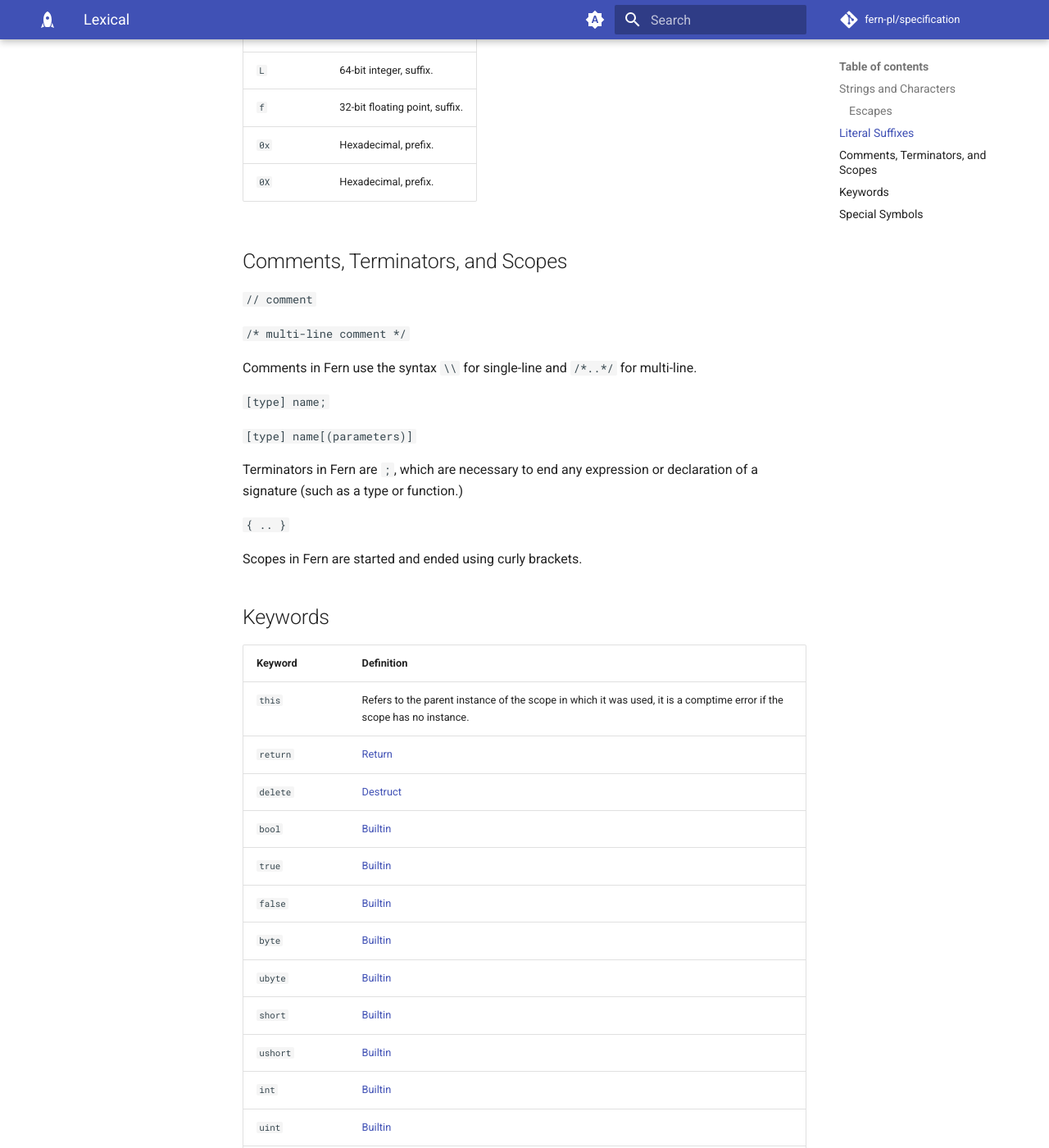
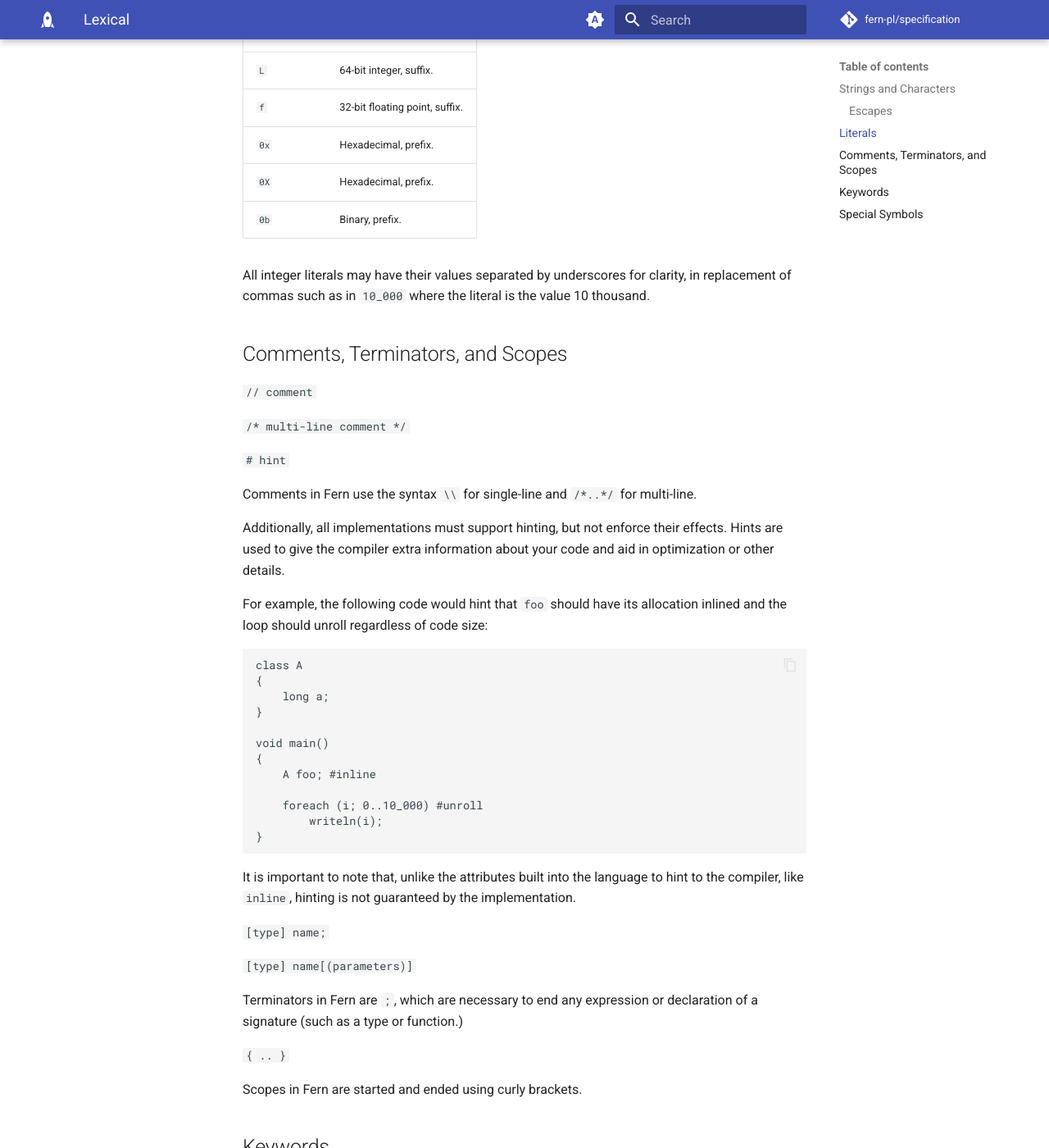
Before and after one commit to fern-pl/specification, an MkDocs documentation site: the page built from specification/lexical.md, in a window 1280 px wide and 1400 px high, scrolled down 1356 px. Shown: the whole window at 82% size. Built offline with MkDocs 1.6.1 and Material for MkDocs 9.7.7, drawn with Linux system fonts in a browser that asks for light colours; comment, search, counter and statistics services are not loaded; some of the changed text lies outside the part shown.

Commit message:
define underscores, binary prefix, and compiler hints

````diff
--- a/specification/lexical.md
+++ b/specification/lexical.md
@@ -25,7 +25,7 @@ Escape sequences are sequences of characters which result in a special character
 | `\v` | Vertical tab. |
 | `\xhh..` | Hexadecimal character insert. |
 
-## Literal Suffixes
+## Literals
 
 Literal suffixes are suffixes which may be appended to a literal to change the way that the literal is formatted or interpreted.
 
@@ -37,6 +37,9 @@ Literal suffixes are suffixes which may be appended to a literal to change the w
 | `f` | 32-bit floating point, suffix. |
 | `0x` | Hexadecimal, prefix. |
 | `0X` | Hexadecimal, prefix. |
+| `0b` | Binary, prefix. |
+
+All integer literals may have their values separated by underscores for clarity, in replacement of commas such as in `10_000` where the literal is the value 10 thousand.
 
 ## Comments, Terminators, and Scopes
 
@@ -44,7 +47,30 @@ Literal suffixes are suffixes which may be appended to a literal to change the w
 
 `/* multi-line comment */`
 
+`# hint`
+
 Comments in Fern use the syntax `\\` for single-line and `/*..*/` for multi-line.
+
+Additionally, all implementations must support hinting, but not enforce their effects. Hints are used to give the compiler extra information about your code and aid in optimization or other details.
+
+For example, the following code would hint that `foo` should have its allocation inlined and the loop should unroll regardless of code size:
+
+```
+class A
+{
+    long a;
+}
+
+void main()
+{
+    A foo; #inline
+
+    foreach (i; 0..10_000) #unroll
+        writeln(i);
+}
+```
+
+It is important to note that, unlike the attributes built into the language to hint to the compiler, like `inline`, hinting is not guaranteed by the implementation.
 
 `[type] name;`
 
````
Also changed, not shown: other parts of specification/lexical.md (+0 -3 lines).
